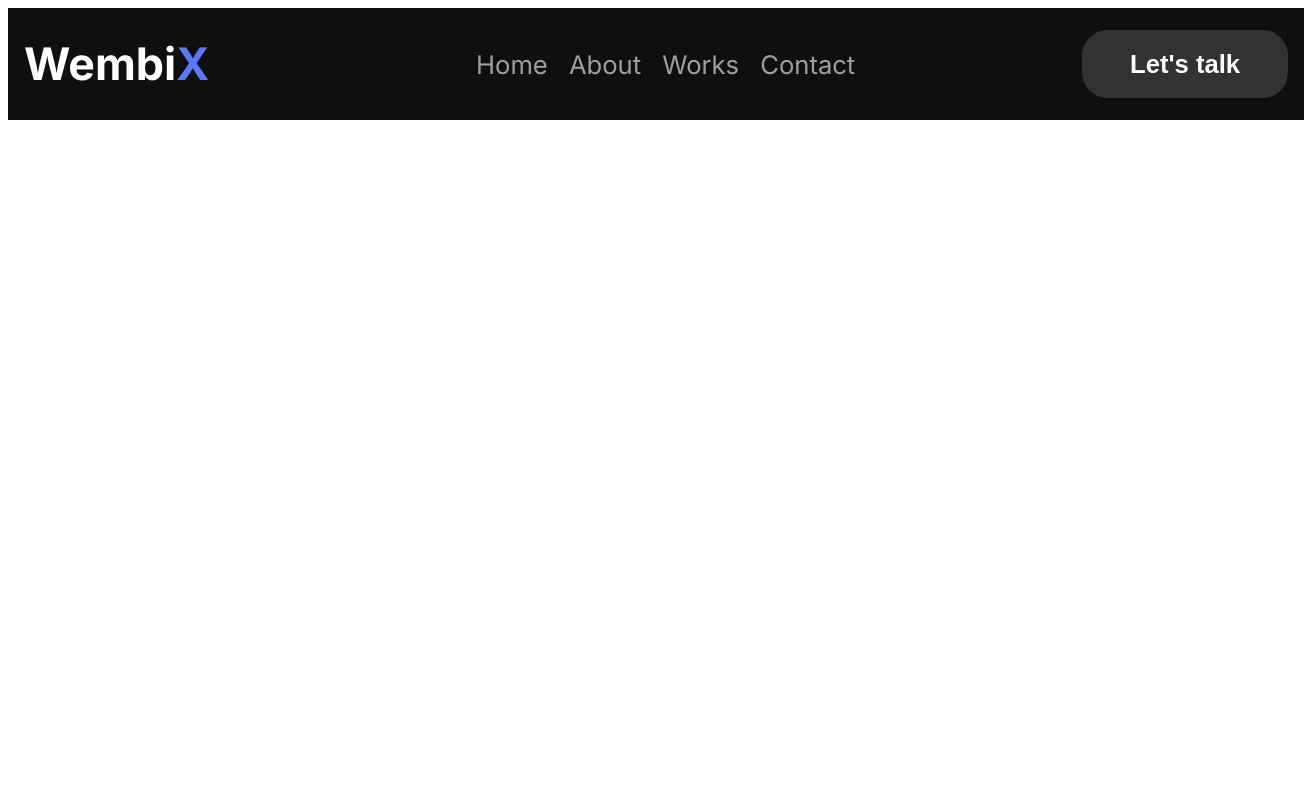
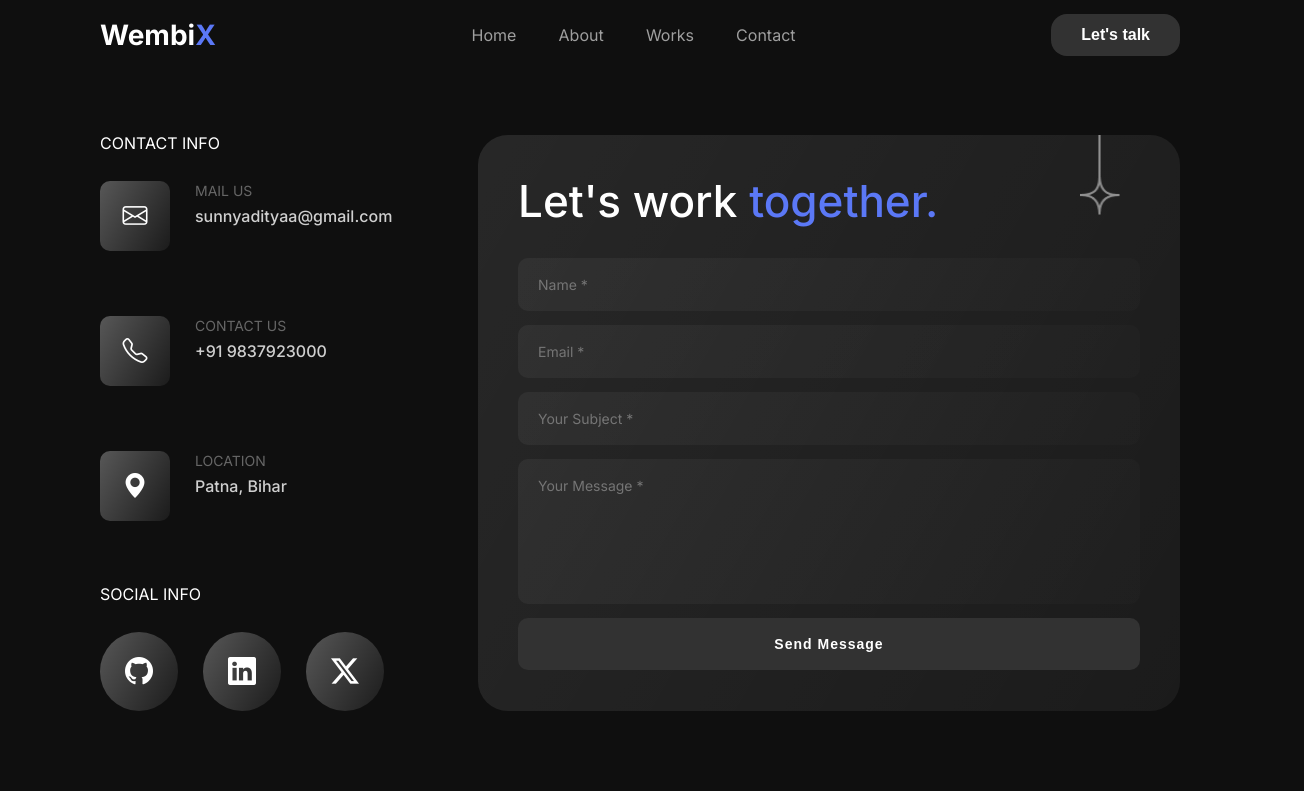
Before and after one commit to sunnyaditya07/nextjs-portfolio, a Next.js app: page /contact in a window 1280 px wide. Shown: the top 791 px of the page, 1304 px wide, since content can reach past the window. Built offline with nearby package versions, Linux system fonts and the light colour scheme.

Commit message:
added contact page

```diff
--- a/components/body/about/AboutSection.scss
+++ b/components/body/about/AboutSection.scss
@@ -16,7 +16,7 @@
   cursor: pointer;
 }
 .pf-about-profilePic {
-  border-radius: 30px;
+  border-radius: 24px;
 }
 
 .pf-about-self-summary-text {
--- /dev/null
+++ b/components/body/contact/ContactSection.jsx
@@ -0,0 +1,99 @@
+import React from "react";
+import "./ContactSection.scss";
+import "../../../src/app/Global.css";
+import "../home/HomeHeroSection.scss";
+import Image from "next/image";
+const ContactSection = () => {
+  return (
+    <div className="pf-main-container">
+      <section className="heroContainer  display-flex pf-contact-main-cont">
+        <div className="pf-contact-detail-cont">
+          <div className="pf-contact-ci-text">
+            <p>CONTACT INFO</p>
+          </div>
+          <div className="display-flex flex-direction-column pf-contact-detail-list">
+            <div className="display-flex pf-contact-mai-id-cont ">
+              <div className="pf-contact-mail-box ">
+                <i class="bi bi-envelope"></i>
+              </div>
+              <div className="pf-contact-mail-deatil-box">
+                <p className="pf-contact-mail-text">MAIL US</p>
+                <p className="pf-contact-mail-id-text">
+                  sunnyadityaa@gmail.com
+                </p>
+              </div>
+            </div>
+            <div className="display-flex pf-contact-mai-id-cont ">
+              <div className="pf-contact-mail-box ">
+                <i class="bi bi-telephone"></i>
+              </div>
+              <div className="pf-contact-mail-deatil-box">
+                <p className="pf-contact-mail-text">CONTACT US</p>
+                <p className="pf-contact-mail-id-text">+91 9837923000</p>
+              </div>
+            </div>
+            <div className="display-flex pf-contact-mai-id-cont ">
+              <div className="pf-contact-mail-box ">
+                <i class="bi bi-geo-alt-fill"></i>
+              </div>
+              <div className="pf-contact-mail-deatil-box">
+                <p className="pf-contact-mail-text">LOCATION</p>
+                <p className="pf-contact-mail-id-text">Patna, Bihar</p>
+              </div>
+            </div>
+          </div>
+          <div className="pf-contact-social-cont">
+            <div className="pf-contact-ci-text">
+              <p>SOCIAL INFO</p>
+            </div>
+            <div className="display-flex pf-contact-social-icon-cont">
+              <div className="pf-contact-icon-con">
+                <i class="bi bi-github"></i>
+              </div>
+              <div className="pf-contact-icon-con">
+                <i class="bi bi-linkedin"></i>
+              </div>
+              <div className="pf-contact-icon-con">
+                <i class="bi bi-twitter-x"></i>
+              </div>
+            </div>
+          </div>
+        </div>
+        <div className="pf-contact-mail-cont linear-bg">
+          <div className="pf-contact-pendulum ">
+            <Image
+              className="projectCursor"
+              src="/assets/pendulum.png"
+              alt="cursor"
+              width={40}
+              height={80}
+              quality={100}
+            />
+          </div>
+          <div className="pf-contact-mail-box-div">
+            <div className="pf-contact-toget-text">
+              <p>
+                Let&apos;s work <span className="blue-color">together.</span>
+              </p>
+            </div>
+            <div className="pf-contact-input-cont display-flex flex-direction-column">
+              <input className="pf-contact-input" placeholder="Name *" />
+              <input className="pf-contact-input" placeholder="Email *" />
+              <input
+                className="pf-contact-input"
+                placeholder="Your Subject *"
+              />
+              <textarea
+                className="pf-contact-input pf-contact-textarea"
+                placeholder="Your Message *"
+              />
+              <button className="pf-contact-send-btn">Send Message</button>
+            </div>
+          </div>
+        </div>
+      </section>
+    </div>
+  );
+};
+
+export default ContactSection;
--- /dev/null
+++ b/components/body/contact/ContactSection.scss
@@ -0,0 +1,193 @@
+.pf-contact-detail-cont {
+  width: 35%;
+}
+
+.pf-contact-ci-text {
+  color: #fff;
+  font-size: 1.6rem;
+  margin-bottom: 3rem;
+}
+.pf-contact-detail-list {
+  justify-content: space-between;
+  gap: 6.5rem;
+}
+.pf-contact-mai-id-cont {
+  gap: 2.5rem;
+  .pf-contact-mail-box {
+    width: 7rem;
+    height: 7rem;
+    background: linear-gradient(
+      120deg,
+      rgba(255, 255, 255, 0.3),
+      rgba(255, 255, 255, 0.05)
+    );
+    border-radius: 10px;
+    display: flex;
+    align-items: center;
+    justify-content: center;
+    i {
+      font-size: 2.5rem;
+    }
+  }
+  .pf-contact-mail-deatil-box {
+    margin-top: 0.2rem;
+  }
+}
+.pf-contact-mail-text {
+  color: #bcbcbc;
+  font-size: 1.4rem;
+  opacity: 0.5;
+  line-height: 1.2;
+  margin-bottom: 0.8rem;
+}
+.pf-contact-mail-id-text {
+  color: #ffffff;
+  font-size: 1.6rem;
+  opacity: 0.8;
+  font-weight: 500;
+}
+.pf-contact-social-cont {
+  margin-top: 6.5rem;
+}
+
+.pf-contact-social-icon-cont {
+  gap: 2.5rem;
+}
+.pf-contact-icon-con {
+  padding: 2.5rem;
+  display: flex;
+  align-items: center;
+  justify-content: center;
+  background: linear-gradient(
+    120deg,
+    rgba(255, 255, 255, 0.3),
+    rgba(255, 255, 255, 0.05)
+  );
+  border-radius: 50%;
+  transition: all 0.3s;
+  cursor: pointer;
+  &:hover {
+    background: #fff;
+    i {
+      color: #000;
+    }
+  }
+  i {
+    font-size: 2.8rem;
+    transition: all 0.3s;
+  }
+}
+.pf-contact-mail-cont {
+  width: 65%;
+  border-radius: 30px;
+  position: relative;
+}
+.pf-contact-pendulum {
+  position: absolute;
+  right: 6rem;
+}
+
+.pf-contact-mail-box-div {
+  padding: 4rem;
+}
+.pf-contact-toget-text {
+  font-size: 44px;
+  color: #ffffff;
+  margin-bottom: 3rem;
+  font-weight: 500;
+  line-height: 1.2;
+}
+
+.pf-contact-input-cont {
+  gap: 1.4rem;
+}
+.pf-contact-input {
+  width: 100%;
+  border: none;
+  background: linear-gradient(
+    120deg,
+    rgba(255, 255, 255, 0.05),
+    rgba(255, 255, 255, 0.01)
+  );
+  border-radius: 10px;
+  padding: 1.8rem 2rem;
+  font-size: 1.4rem;
+  display: block;
+  color: #fff;
+  font-family: inherit;
+  outline: none;
+}
+.pf-contact-textarea {
+  height: 14.5rem;
+  resize: none;
+  font-family: inherit;
+}
+.pf-contact-send-btn {
+  width: 100%;
+  border: none;
+  padding: 1.8rem 3rem;
+  font-size: 1.4rem;
+  font-weight: 600;
+  letter-spacing: 1px;
+  border-radius: 10px;
+  background: #323232;
+  color: #fff;
+  transition: all 0.3s;
+  cursor: pointer;
+  &:hover {
+    background: #fff;
+    color: #323232;
+  }
+}
+
+@media only screen and (max-width: 1200px) {
+}
+@media only screen and (max-width: 768px) {
+  .pf-contact-detail-cont {
+    width: 45%;
+  }
+  .pf-contact-mail-cont {
+    width: 55%;
+  }
+  .pf-contact-pendulum {
+    right: 3rem;
+  }
+  .pf-contact-textarea {
+    height: 9rem;
+  }
+}
+@media only screen and (max-width: 500px) {
+  .pf-contact-main-cont {
+    flex-direction: column;
+  }
+  .pf-contact-detail-cont {
+    width: 100%;
+  }
+  .pf-contact-mail-cont {
+    width: 100%;
+    margin-top: 6.5rem;
+  }
+  .pf-contact-social-icon-cont {
+    justify-content: space-between;
+  }
+  .pf-contact-icon-con {
+    // padding: 2rem;
+    i {
+      //   font-size: 2rem;
+    }
+  }
+  .pf-contact-mail-box-div {
+    padding: 2.5rem;
+  }
+
+  .pf-contact-toget-text {
+    font-size: 3rem;
+    margin-top: 3rem;
+  }
+  .pf-contact-send-btn {
+    margin-bottom: 3rem;
+  }
+  .pf-contact-textarea {
+    height: 14rem;
+  }
+}
--- a/components/footer/Footer.scss
+++ b/components/footer/Footer.scss
@@ -5,7 +5,7 @@
 }
 
 .footer-title {
-  margin-top: 5.5rem;
+  margin-top: 8rem;
 }
 .footerNavigation {
   list-style: none;
--- a/components/header/Header.scss
+++ b/components/header/Header.scss
@@ -5,7 +5,7 @@
   display: flex;
   align-items: center;
   justify-content: space-between;
-  padding-inline: 1rem;
+  // padding-inline: 1rem;
 }
 .headerTitle {
   text-decoration: none;
--- a/src/app/contact/page.js
+++ b/src/app/contact/page.js
@@ -1,10 +1,14 @@
 import React from "react";
 import Header from "../../../components/header/Header";
+import ContactSection from "../../../components/body/contact/ContactSection";
+import Footer from "../../../components/footer/Footer";
 
 const Contact = () => {
   return (
     <main>
       <Header />
+      <ContactSection />
+      <Footer />
     </main>
   );
 };
```
